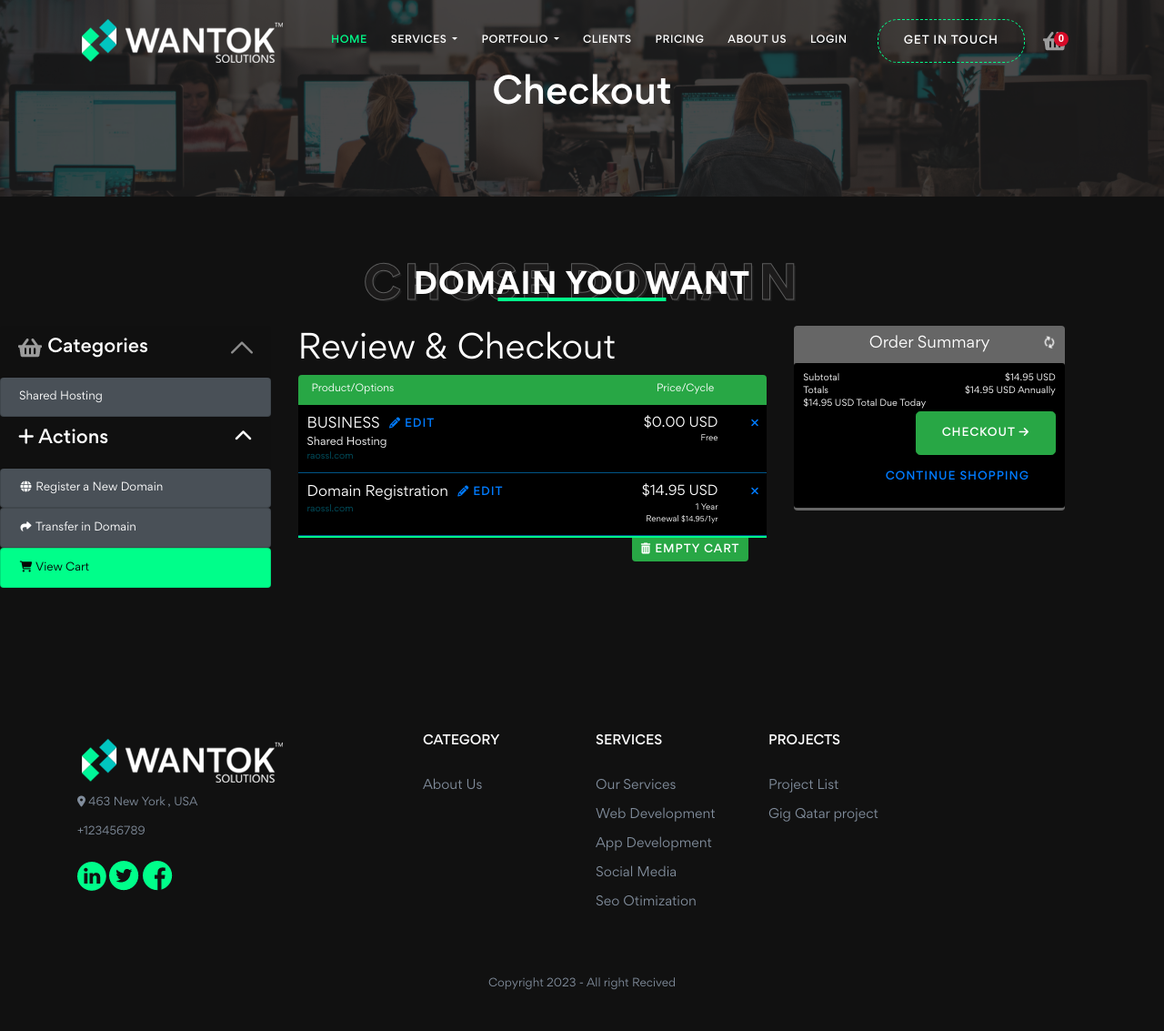
After one commit to carlosbrath/wantoksolutions, a CodeIgniter app: page /wantoksolutions/index.php/cartcontroller/checkout in a window 1280 px wide. The commit adds this page. Shown: the whole page at 91% size. Run offline with CodeIgniter, Linux system fonts and the light colour scheme.

Commit message:
testing function

```diff
--- a/application/controllers/CartController.php
+++ b/application/controllers/CartController.php
@@ -8,79 +8,90 @@ class CartController extends MY_Controller
     {
         parent::__construct();
     }
-    public function add_to_cart($pid) {
+    public function add_to_cart($pid)
+    {
         $params = array(
-            'pid' => '2',
+            'pid' => $pid,
         );
         $url = api_url('get_products');
-        $response =$this->send_request($url, $params);
-        $data = array(
-            'id'      => 'hostin_'.$pid,
-            'qty'     => 1,
-            'price'   => 1.99,
-            'name'    => 'Ideal solution for beginners.',
-            'options' => array()
-        );
-        $this->cart->insert($data);
+        $response = $this->send_request($url, $params);
+        $products = $response['products']['product'];
+        foreach ($products as $product) {
+            if ($product['pid'] == $pid) {
+                $data = array(
+                    'id'      => 'hostin_' . $product['pid'],
+                    'qty'     => 1,
+                    'suffix'     =>$product['pricing']['USD']['suffix'],
+                    'prefix'     =>$product['pricing']['USD']['prefix'],
+                    'price'     =>$product['pricing']['USD']['monthly'],
+                    'name'    => $product['name'],
+                    'options' => array('descrption'=>$product['description']),
+                );
+                $this->cart->insert($data);
+            }
+        }
         redirect('chose-domain');
     }
     public function chose_domain()
     {
+        if ($this->input->server('REQUEST_METHOD') === 'POST') {
+        } else {
+            $data['title'] = 'chose-domain';
+            $data['page_name'] = 'chose-domain';
+            $var['content'] = $this->load->view('cart/chose-domain', $data, true);
+            $this->load->view('template2023', $var);
+        }
+    }
+    public function checkout()
+    {
         $data['title'] = 'chose-domain';
         $data['page_name'] = 'chose-domain';
-
-        $var['content'] = $this->load->view('cart/chose-domain', $data, true);
+        $var['content'] = $this->load->view('cart/checkout', $data, true);
         $this->load->view('template2023', $var);
     }
     public function check_domain()
     {
-        // dd($this->input->post());
         if ($this->input->server('REQUEST_METHOD') === 'POST') {
-            $domian_name=$this->input->post('domainName') . $this->input->post('domainType');
-            $domian_name=$this->input->post('domainName') . $this->input->post('domainType');
-            $domanType= $this->input->post('domainType');
+            $domian_name = $this->input->post('domainName') . $this->input->post('domainType');
+            $domian_name = $this->input->post('domainName') . $this->input->post('domainType');
+            $domanType = $this->input->post('domainType');
             $params = array(
-                'domain' => $this->input->post('domainName') .'.'. $this->input->post('domainType'),
+                'domain' => $this->input->post('domainName') . '.' . $this->input->post('domainType'),
             );
             $response = $this->whmcs->domain_whois($params);
 
             if ($response['result'] == 'success') {
                 if ($response['status'] == 'available') {
                     $params = array(
-                        'currencyid' => '',
+                        'currencyid' => 'USD',
                     );
-                    $responsePricing = $this->whmcs->domain_pricing($params);
+                    // $responsePricing = $this->whmcs->domain_pricing($params);
+                    $url = api_url('domain_pricing');
+                    $responsePricing = $this->send_request($url, $params);
                     $data['pricing'] = $responsePricing['pricing'];
                     $data['currency'] = $responsePricing['currency'];
                     // Send success response as JSON
-                    $html='';
-                    $html.='<div class="domain-available domain-checker-available headline" style="display: block;"><strong>'.$domian_name.'</strong> is available.</div>';
-                    $html.='<div class="domain-price" style="display: block;">';
-                    $html.= '<span class="register-price-label">Continue to register this domain for</span>';
-                    $html.='<span class="price">'.$data['currency']['prefix'].(intval($data['pricing'][$domanType]['register'][1]) + 10). $data['currency']['code'].'</span>';
-                    $html.='</div>';
+                    $html = '';
+                    $html .= '<div class="domain-available domain-checker-available headline" style="display: block;"><strong>' . $domian_name . '</strong> is available.</div>';
+                    $html .= '<div class="domain-price" style="display: block;">';
+                    $html .= '<span class="register-price-label">Continue to register this domain for</span>';
+                    $html .= '<span class="price">' . $data['currency']['prefix'] . (intval($data['pricing'][$domanType]['register'][1]) + 10) . $data['currency']['code'] . '</span>';
+                    $html .= '</div>';
                     echo json_encode(array(
                         'msg' => 'success',
                         'data' => $data,
-                        'html'=>$html,
+                        'html' => $html,
                     ));
                     exit; // Stop further execution
                 } else {
-                    // Send unavailable status as JSON
                     echo json_encode(array(
                         'msg' => 'unavailable',
                         'html' => '<div><strong>This Domain Not Avaible</strong></div>'
                     ));
-                    exit; // Stop further execution
+                    exit;
                 }
             }
-
-            // Handle other scenarios as needed
         }
-
-        // Handle other scenarios or errors
-        // Send an error response as JSON
-
         echo json_encode(array(
             'msg' => 'error',
         ));
--- /dev/null
+++ b/application/views/cart/checkout.php
@@ -0,0 +1,218 @@
+<!-- START CTA -->
+<section class="section bg-cta">
+    <div class="bg-overlay-2"></div>
+    <div class="container">
+        <div class="row justify-content-center">
+            <div class="col-lg-8">
+                <!-- <p class="cta-desc text-white text-center mb-0">We Take Care of Your Technology</p> -->
+                <h1 class="text-white text-center">Checkout</h1>
+
+            </div>
+        </div>
+    </div>
+</section>
+<!-- END CTA -->
+<section class="section bg-dark" id="#order-standard_cart">
+    <div class="container">
+        <div class="row justify-content-center">
+            <div class="col-lg-7">
+                <div class="text-center section-header">
+                    <span class="text-shadow">Chose Domain</span>
+                    <h4 class="title-heading text-uppercase">Domain You Want</h4>
+                </div>
+            </div>
+        </div>
+    </div>
+    <div class="row  mt-4">
+        <div class="col-md-3 cart-sidebar">
+            <div class="panel-heading card-header">
+                <h5 class="panel-title">
+                    <img src="<?= asset_url() ?>images/icon/cart.png" alt="">
+                    Categories
+                    <img src="<?= asset_url() ?>images/icon/up-arrow.png" class="card-minimise panel-minimise pull-right float-right" alt="">
+                </h5>
+
+            </div>
+            <div class="list-group collapsable-card-body">
+                <a href="" class="list-group-item list-group-item-action">Shared Hosting</a>
+            </div>
+            <div class="panel-heading card-header">
+                <h5 class="panel-title">
+                    <i class="fas fa-plus"></i>
+                    Actions
+                    <i class="fas fa-chevron-up card-minimise panel-minimise pull-right float-right"></i>
+                </h5>
+
+            </div>
+            <div class="list-group collapsable-card-body">
+
+                <a href="" class="list-group-item list-group-item-action">
+                <i class="fas fa-globe fa-fw"></i>
+                Register a New Domain</a>
+            </div>
+            <div class="list-group collapsable-card-body">
+
+                <a href="" class="list-group-item list-group-item-action">
+                <i class="fas fa-share fa-fw"></i>
+                Transfer in Domain</a>
+            </div>
+            <div class="list-group collapsable-card-body">
+
+                <a href="" class="list-group-item bg-active list-group-item-action">
+                <i class="fas fa-shopping-cart fa-fw"></i>
+                View Cart</a>
+            </div>
+        </div>
+        <div class="col-md-5">
+            <div class="font-size-36">Review & Checkout</div>
+            <form action="" onsubmit="validateForm(event, this, 1)">
+                <div class="view-cart-items-header">
+                    <div class="row">
+                        <div class="col-sm-7 col-xs-7 col-7">
+                            Product/Options
+                        </div>
+                        <div class="col-sm-4 col-xs-5 col-5 text-right">
+                            Price/Cycle
+                        </div>
+                    </div>
+                </div>
+                <div class="view-cart-items">
+
+                    <div class="item">
+                        <div class="row">
+                            <div class="col-sm-7">
+                                <span class="item-title">
+                                    BUSINESS
+                                    <a href="/whmcs/cart.php?a=confproduct&amp;i=0" class="btn btn-link btn-xs">
+                                        <i class="fas fa-pencil-alt"></i>
+                                        Edit
+                                    </a>
+                                    <span class="visible-xs-inline d-inline d-sm-none">
+                                        <button type="button" class="btn btn-link btn-xs btn-remove-from-cart" onclick="removeItem('p','0')">
+                                            <i class="fas fa-times"></i>
+                                            Remove
+                                        </button>
+                                    </span>
+                                </span>
+                                <span class="item-group">
+                                    Shared Hosting
+                                </span>
+                                <span class="item-domain">
+                                    raossl.com
+                                </span>
+                            </div>
+                            <div class="col-sm-4 item-price">
+                                <span>$0.00 USD</span>
+                                <span class="cycle">Free</span>
+                            </div>
+                            <div class="col-sm-1 hidden-xs d-none d-sm-block">
+                                <button type="button" class="btn btn-link btn-xs btn-remove-from-cart" onclick="removeItem('p','0')">
+                                    <i class="fas fa-times"></i>
+                                </button>
+                            </div>
+                        </div>
+                    </div>
+
+
+                    <div class="item">
+                        <div class="row">
+                            <div class="col-sm-7">
+                                <span class="item-title">
+                                    Domain Registration <a href="/whmcs/cart.php?a=confdomains" class="btn btn-link btn-xs">
+                                        <i class="fas fa-pencil-alt"></i>
+                                        Edit
+                                    </a>
+                                    <span class="visible-xs-inline d-inline d-sm-none">
+                                        <button type="button" class="btn btn-link btn-xs btn-remove-from-cart" onclick="removeItem('d','0')">
+                                            <i class="fas fa-times"></i>
+                                            Remove
+                                        </button>
+                                    </span>
+                                </span>
+                                <span class="item-domain">
+                                    raossl.com
+                                </span>
+                            </div>
+                            <div class="col-sm-4 item-price">
+                                <span name="raossl.comPrice">$14.95 USD</span>
+                                <span class="cycle">1 Year</span>
+                                <span class="renewal cycle">
+                                    Renewal <span class="renewal-price cycle">$14.95/1yr</span>
+                                </span>
+                            </div>
+                            <div class="col-sm-1 hidden-xs d-none d-sm-block">
+                                <button type="button" class="btn btn-link btn-xs btn-remove-from-cart" onclick="removeItem('d','0')">
+                                    <i class="fas fa-times"></i>
+                                </button>
+                            </div>
+                        </div>
+                    </div>
+
+                </div>
+                <div class="empty-cart">
+                    <button type="button" class="btn btn-link btn-xs" id="btnEmptyCart">
+                        <i class="fas fa-trash-alt"></i>
+                        <span>Empty Cart</span>
+                    </button>
+                </div>
+            </form>
+        </div>
+        <div class="col-md-3">
+            <div class="order-summary" id="orderSummary">
+                <div class="loader w-hidden" id="orderSummaryLoader">
+                    <i class="fas fa-fw fa-sync fa-spin"></i>
+                </div>
+                <h2 class="font-size-30">Order Summary</h2>
+                <div class="summary-container">
+
+                    <div class="subtotal clearfix">
+                        <span class="pull-left float-left">Subtotal</span>
+                        <span id="subtotal" class="pull-right float-right">$14.95 USD</span>
+                    </div>
+                    <div class="recurring-totals clearfix">
+                        <span class="pull-left float-left">Totals</span>
+                        <span id="recurring" class="pull-right float-right recurring-charges">
+                            <span id="recurringMonthly" style="display:none;">
+                                <span class="cost"></span> Monthly<br>
+                            </span>
+                            <span id="recurringQuarterly" style="display:none;">
+                                <span class="cost"></span> Quarterly<br>
+                            </span>
+                            <span id="recurringSemiAnnually" style="display:none;">
+                                <span class="cost"></span> Semi-Annually<br>
+                            </span>
+                            <span id="recurringAnnually">
+                                <span class="cost">$14.95 USD</span> Annually<br>
+                            </span>
+                            <span id="recurringBiennially" style="display:none;">
+                                <span class="cost"></span> Biennially<br>
+                            </span>
+                            <span id="recurringTriennially" style="display:none;">
+                                <span class="cost"></span> Triennially<br>
+                            </span>
+                        </span>
+                    </div>
+
+                    <div class="total-due-today total-due-today-padded">
+                        <span id="totalDueToday" class="amt">$14.95 USD</span>
+                        <span>Total Due Today</span>
+                    </div>
+
+                    <div class="express-checkout-buttons">
+                    </div>
+
+                    <div class="text-right">
+                        <a href="/whmcs/cart.php?a=checkout&amp;e=false" class="btn btn-success btn-lg btn-checkout" id="checkout">
+                            Checkout
+                            <i class="fas fa-arrow-right"></i>
+                        </a><br>
+                        <a href="/whmcs/cart.php" class="btn btn-link btn-continue-shopping" id="continueShopping">
+                            Continue Shopping
+                        </a>
+                    </div>
+
+                </div>
+            </div>
+        </div>
+    </div>
+</section>
--- a/application/views/cart/chose-domain.php
+++ b/application/views/cart/chose-domain.php
@@ -5,7 +5,7 @@
         <div class="row justify-content-center">
             <div class="col-lg-8">
                 <!-- <p class="cta-desc text-white text-center mb-0">We Take Care of Your Technology</p> -->
-                <h1 class="text-white text-center">Get In Touch</h1>
+                <h1 class="text-white text-center">Chose Domain</h1>
 
             </div>
         </div>
@@ -17,8 +17,8 @@
         <div class="row justify-content-center">
             <div class="col-lg-7">
                 <div class="text-center section-header">
-                    <span class="text-shadow">your websites</span>
-                    <h4 class="title-heading text-uppercase">web development</h4>
+                    <span class="text-shadow">Chose Domain</span>
+                    <h4 class="title-heading text-uppercase">Domain You Want</h4>
                 </div>
             </div>
         </div>
--- a/application/views/home_view.php
+++ b/application/views/home_view.php
@@ -107,8 +107,8 @@
                             <h5>$3.99/mo</h5>
                         </div>
                         <div>
-                            <!-- <a href="https://wantoksolutions.com.pg/whmcs/index.php?rp=/store/shared-hostin/business" class="btn btn-custom">Order Now</a> -->
-                            <a href="<?= base_url() ?>CartController/add_to_cart/4" class="btn btn-custom">Order Now</a>
+                            <a href="https://wantoksolutions.com.pg/whmcs/index.php?rp=/store/shared-hostin/business" class="btn btn-custom">Order Now</a>
+                            <!-- <a href="<?= base_url() ?>CartController/add_to_cart/4" class="btn btn-custom">Order Now</a> -->
                         </div>
                         <div class="sub-heading">
                             <p>Level-up with more power and enhanced features</p>
--- a/application/views/template2023.php
+++ b/application/views/template2023.php
@@ -22,6 +22,7 @@
 
     <!--Font Awesome -->
     <link rel="stylesheet" type="text/css" href="<?= asset_url(); ?>css/font-awesome.min.css" />
+    <link rel="stylesheet" href="https://cdnjs.cloudflare.com/ajax/libs/font-awesome/6.5.1/css/all.min.css" integrity="sha512-DTOQO9RWCH3ppGqcWaEA1BIZOC6xxalwEsw9c2QQeAIftl+Vegovlnee1c9QX4TctnWMn13TZye+giMm8e2LwA==" crossorigin="anonymous" referrerpolicy="no-referrer" />
 
     <!--Slider-->
     <link rel="stylesheet" href="<?= asset_url(); ?>css/owl.carousel.css" />
--- a/assets/css/style.css
+++ b/assets/css/style.css
@@ -890,18 +890,21 @@ p {
     margin-bottom: 0;
     border-radius: 0.25rem;
 }
+
 .list-group-item {
     position: relative;
     display: block;
     padding: 0.75rem 1.25rem;
     background-color: #495057;
-    border: 1px solid rgba(0,0,0,.125);
-}
+    border: 1px solid rgba(0, 0, 0, .125);
+}
+
 .list-group-item-action {
     width: 100%;
     color: #fff;
     text-align: inherit;
 }
+
 .headline {
     font-size: 2em;
     word-wrap: break-word;
@@ -1090,6 +1093,119 @@ textarea.form-control {
     box-shadow: 0px 40px 40px rgba(0, 0, 0, 0.05);
     border-radius: 12px;
     border: 1px solid var(--active-text);
+}
+
+/************************
+       12. CHECKOUT
+**************************/
+.view-cart-items-header {
+    margin: 0;
+    padding: 8px 15px;
+    background-color: #28a745;
+    color: #fff;
+    font-size: .9em;
+    border-radius: 4px 4px 0 0;
+}
+.font-size-36 {
+    font-size: 36px;
+}
+.view-cart-items {
+    margin: 0 0 20px 0;
+    border-bottom: 2px solid #00f887;
+}
+.view-cart-items .item {
+    margin: 0;
+    padding: 10px;
+    background-color: #000;
+    border-left: 0;
+    border-right: 0;
+    font-size: .8em;
+    border-bottom: 1px solid #058;
+}
+ .view-cart-items .item-price {
+    text-align: right;
+
+}
+ .view-cart-items .item-price span {
+    font-size: 1.5em;
+
+}
+ .view-cart-items .item-price .cycle {
+    font-size: .9em;
+}
+ .view-cart-items .item-title {
+    font-size: 1.6em;
+}
+.view-cart-items .item span:not(.caret):not(.renewal-price) {
+    display: block;
+}
+ .view-cart-items .item-domain {
+    color: #056;
+}
+.view-cart-items .item-group {
+    font-size: 1.2em;
+}
+
+ .empty-cart {
+    text-align: right;
+    margin: -20px 20px 0 0;
+    line-height: 1em;
+}
+ .empty-cart .btn {
+    margin: 0;
+    padding: 4px 10px;
+    background-color: #28a745;
+    border: 0;
+    color: #fff;
+    border-radius: 0 0 4px 4px;
+}
+.btn-xs {
+    padding: 1px 5px;
+    font-size: 12px;
+    line-height: 1.5;
+    border-radius: 3px;
+}
+.order-summary {
+    margin: 0 0 20px 0;
+    padding: 0;
+    background-color: #666;
+    border-bottom: 3px solid #666;
+    border-radius: 4px;
+}
+.order-summary h2 {
+    margin: 0;
+    padding: 10px;
+    color: #fff;
+    text-align: center;
+    font-size: 1.4em;
+    font-weight: 400;
+}
+
+.order-summary .loader {
+    position: relative;
+    top: 10px;
+    height: 0;
+    padding-right: 10px;
+    text-align: right;
+    color: #efefef;
+}
+ .summary-container {
+    margin: 0;
+    padding: 10px;
+    min-height: 100px;
+    border-radius: 3px;
+    background-color: #000;
+    font-size: .8em;
+}
+.order-standard_cart .order-summary .subtotal {
+    margin: 0;
+    padding: 0 0 5px 0;
+    font-size: 1.2em;
+    border-bottom: 1px solid #000;
+}
+.bg-active {
+    color: #060606;
+    background: #00fe8a;
 }
 
 /* ---------------Flex Prophety---------------- */
```
Also changed, not shown: application/controllers/RequestController.php (+5 -4 lines), application/controllers/api/ApiController.php (+7 -0 lines), application/core/MY_Controller.php (+0 -10 lines). Lines whose indentation alone changed are shown as unchanged.
